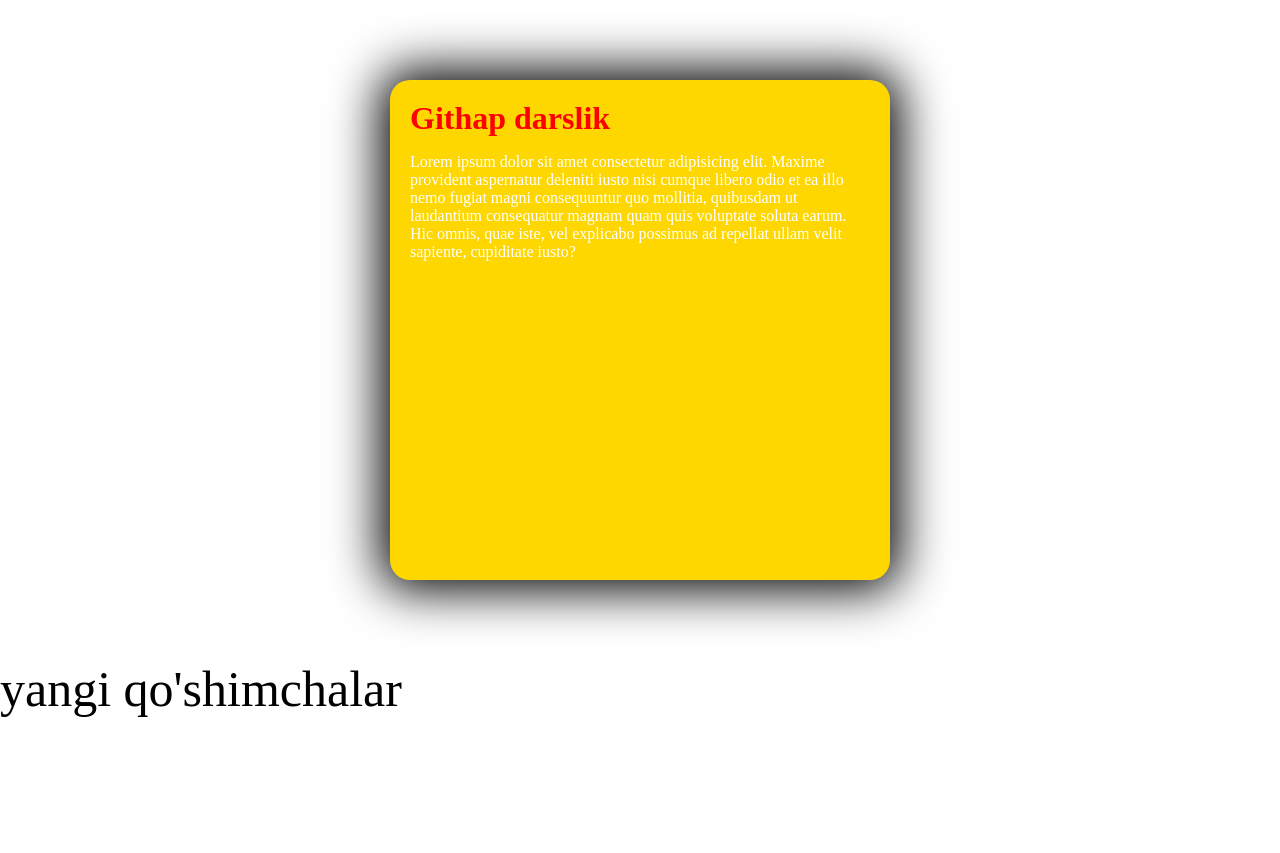
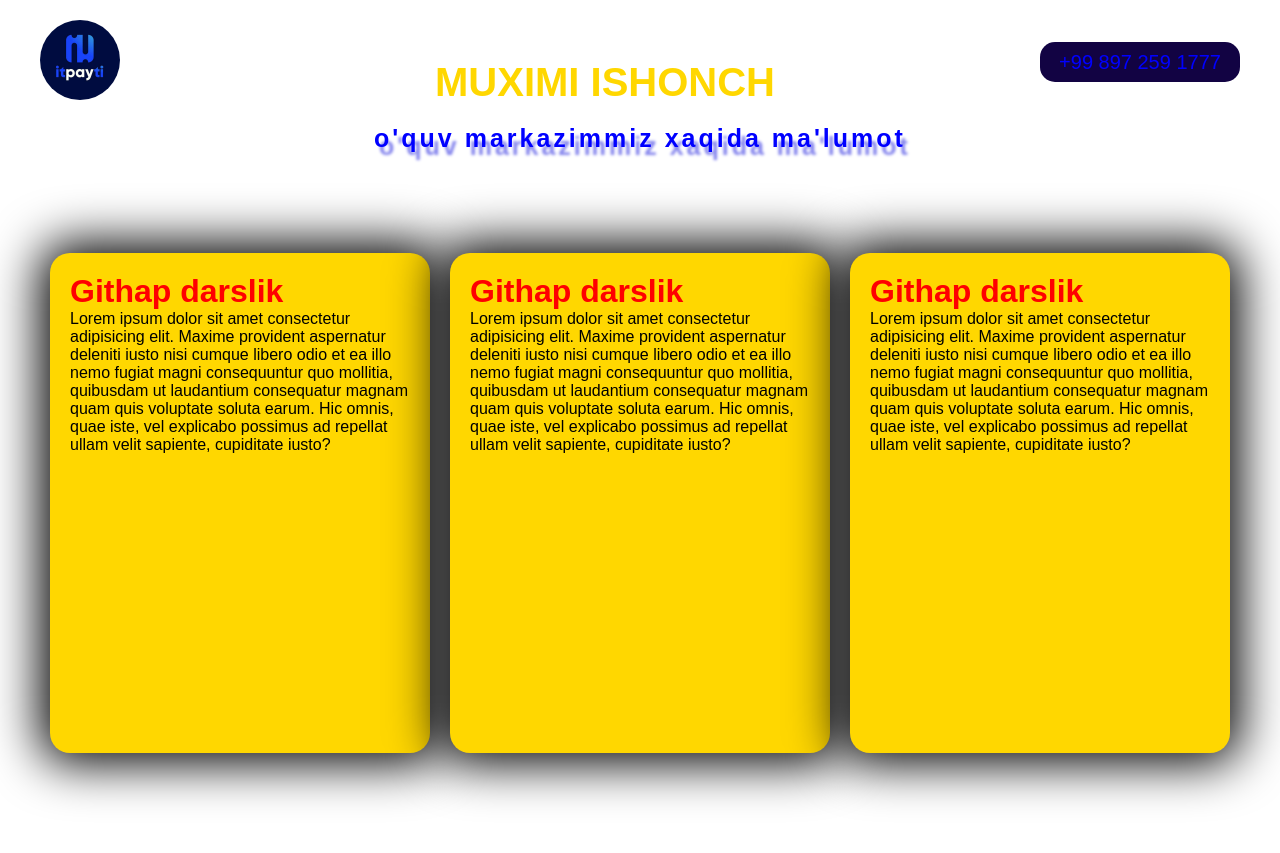
Before and after one commit to Axunov-Murodjon/kardlar, a plain HTML site: page index.html in a window 1280 px wide. Before the commit the page ends 800 px from the top, so only its background shows below. Drawn offline with Linux system fonts and the light colour scheme.

Commit message:
navbar qosh

```diff
--- a/index.html
+++ b/index.html
@@ -9,11 +9,35 @@
 </head>
 <body>
     <div class="continer">
-        <h1>Githap darslik</h1>
-        <p>Lorem ipsum dolor sit amet consectetur adipisicing elit. Maxime provident aspernatur deleniti iusto nisi cumque libero odio et ea illo nemo fugiat magni consequuntur quo mollitia, quibusdam ut laudantium consequatur magnam quam quis voluptate soluta earum. Hic omnis, quae iste, vel explicabo possimus ad repellat ullam velit sapiente, cupiditate iusto?</p>
-    </div>
-    <div class="yan">
-        <p>yangi qo'shimchalar</p>
+        <nav>
+            <div class="logo">
+                <img src="./image/img/photo_2022-03-17_16-42-41.jpg" alt="">
+            </div>
+            <div class="navSenter">
+                <p>MUXIMI ISHONCH</p>
+            </div>
+            <div class="btn">
+                <button>+99 897 259 1777</button>
+            </div>
+        </nav>
+        <div class="orta">
+            <p>o'quv markazimmiz xaqida ma'lumot</p>
+        </div>
+        <div class="malumot">
+            <div class="box">
+                <h1>Githap darslik</h1>
+                <p>Lorem ipsum dolor sit amet consectetur adipisicing elit. Maxime provident aspernatur deleniti iusto nisi cumque libero odio et ea illo nemo fugiat magni consequuntur quo mollitia, quibusdam ut laudantium consequatur magnam quam quis voluptate soluta earum. Hic omnis, quae iste, vel explicabo possimus ad repellat ullam velit sapiente, cupiditate iusto?</p>
+            </div>
+            <div class="box">
+                <h1>Githap darslik</h1>
+                <p>Lorem ipsum dolor sit amet consectetur adipisicing elit. Maxime provident aspernatur deleniti iusto nisi cumque libero odio et ea illo nemo fugiat magni consequuntur quo mollitia, quibusdam ut laudantium consequatur magnam quam quis voluptate soluta earum. Hic omnis, quae iste, vel explicabo possimus ad repellat ullam velit sapiente, cupiditate iusto?</p>
+            </div>
+            <div class="box">
+                <h1>Githap darslik</h1>
+                <p>Lorem ipsum dolor sit amet consectetur adipisicing elit. Maxime provident aspernatur deleniti iusto nisi cumque libero odio et ea illo nemo fugiat magni consequuntur quo mollitia, quibusdam ut laudantium consequatur magnam quam quis voluptate soluta earum. Hic omnis, quae iste, vel explicabo possimus ad repellat ullam velit sapiente, cupiditate iusto?</p>
+            </div>
+        </div>
+
     </div>
 
 </body>
--- a/stayl.css/stayil.css
+++ b/stayl.css/stayil.css
@@ -2,9 +2,16 @@
     padding: 0;
     margin: 0;
     box-sizing: border-box;
+    font-family: sans-serif;
 }
 .continer{
-    width: 500px;
+    max-width: 1366px;
+    width: 100%;
+    padding: 0 20px;
+    margin: 0 auto;
+}
+.box{
+    width: 380px;
     height: 500px;
     background-color: gold;
     border-radius: 20px;
@@ -12,14 +19,72 @@
     margin: 5rem auto;
     box-shadow: 0px 0px 50px 10px;
 }
+.box:hover{
+    transform: scale(1.1);
+    box-shadow: 0px 0px 5px 15px;
+}
 .continer h1{
     color: red;
-}
-.continer p{
-    color: white;
-    margin-top: 1rem;
 }
 .yan p{
     font-size: 50px;
     color: black;
 }
+.logo img{
+    width: 80px;
+    border-radius: 50%;
+}
+.navSenter P{
+    font-size: 40px;
+    color: gold;
+    font-weight: 900;
+    margin-left: 50px;
+    animation: goldd infinite  2s  ;
+
+}
+@keyframes goldd{
+    0%{
+        transform: translateY(0px);
+    }
+    50%{
+        transform: translateY(20px);
+
+    }
+    100%{
+        transform: translateY(0px);
+    }
+}
+nav{
+    padding: 20px;
+    display: flex;
+    justify-content: space-between;
+    align-items: center;
+}
+.btn button{
+    width: 200px;
+    height: 40px;
+    border-radius: 15px;
+    border: none;
+    background-color: rgb(18, 3, 67);
+    color: blue;
+    font-size: 20px;
+}
+.btn button:hover{
+    background-color: gold;
+    color: red;
+    transform: scale(1.1);
+}
+.orta p{
+    text-align: center;
+    color: blue;
+    text-shadow: 5px 8px 3px rgb(131, 131, 237);
+
+    font-size: 25px;
+    letter-spacing: 3px;font-weight: 900;
+}
+.malumot{
+    display: flex;
+    justify-content: space-between;
+    align-items: center;
+    padding: 20px;
+}
```
Also changed, not shown: image/img/photo_2022-03-17_16-42-41.jpg (added).
